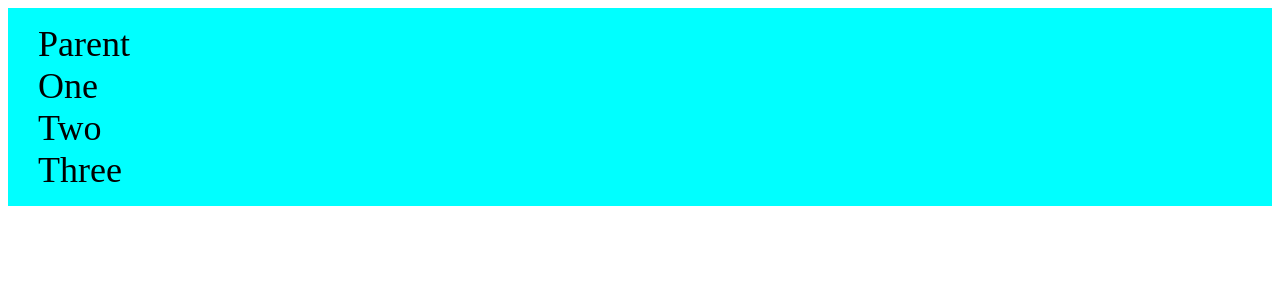
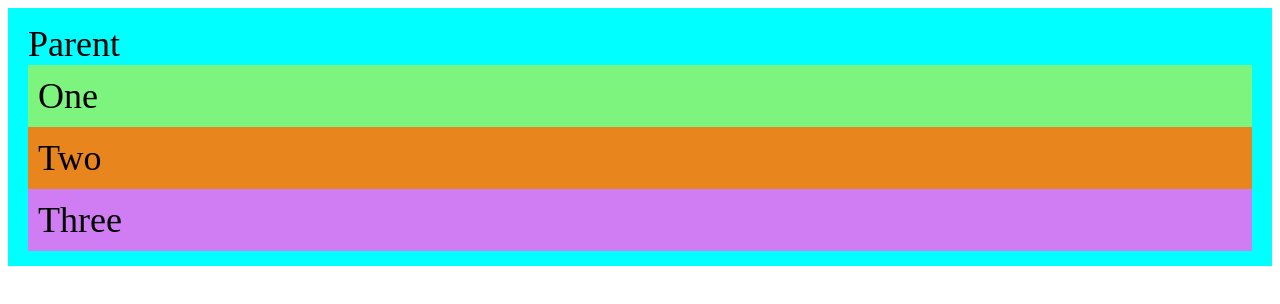
Before and after one commit to TaylorMaDEWotK18/Test, a plain HTML site: page index.html in a window 1280 px wide. Drawn offline with Linux system fonts and the light colour scheme.

Commit message:
styled identically to web dev vid

```diff
--- a/style.css
+++ b/style.css
@@ -1,7 +1,20 @@
 * {
+	box-sizing: border-box;
 	font-size: 1.5rem;
 }
 .parent {
-	padding: 15px 30px;
+	padding: 15px 20px;
 	background-color: aqua;
 }
+.first {
+	padding: 10px;
+	background-color: rgb(125, 244, 125);
+}
+.second {
+	padding: 10px;
+	background-color: rgb(232, 133, 28);
+}
+.third {
+	padding: 10px;
+	background-color: rgb(208, 125, 244);
+}
```
